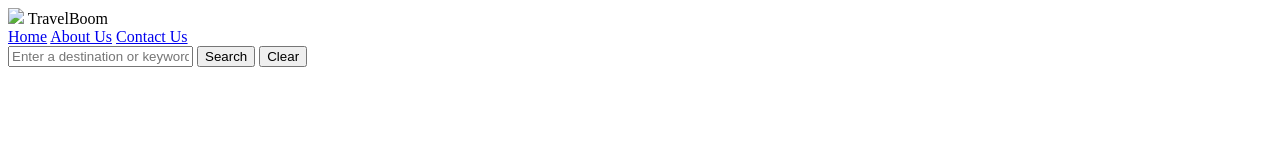
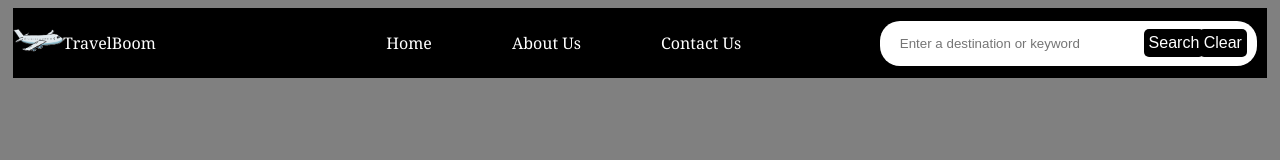
Before and after one commit to olanrewajufarooq/travelRecommendation, a plain HTML site: page index.html in a window 1280 px wide. Drawn offline with Linux system fonts and the light colour scheme.

Commit message:
[EDIT]: Saving work

```diff
--- a/assets/css/styles.css
+++ b/assets/css/styles.css
@@ -0,0 +1,98 @@
+body {
+    background-color: grey;
+    color: blue;
+    font-size: medium;
+    font-family: Georgia, 'Times New Roman', Times, serif;
+}
+
+a {
+    text-decoration: inherit;
+    color: inherit;
+}
+
+/* NAVIGATION BAR */
+
+#nav-container {
+    background-color: black;
+    color: white;
+
+    display: flex;
+    justify-content: space-between;
+    align-items: center;
+
+    height: 70px;
+
+    margin: 5px;
+}
+
+/* Sizing Main Header Containers */
+#nav-header {
+    width: 20%;
+
+    display: flex;
+    justify-content: left;
+    align-items: center;
+}
+
+#nav-nav {
+    width: 50%;
+}
+
+#nav-search {
+    width: 30%;
+
+    display: flex;
+    justify-content: space-around;
+    align-items: center;
+
+    border-radius: 20px;
+    padding: 0px 0px;
+    background-color: white;
+    color: black;
+
+    margin: 5px 10px;
+    padding: 5px 5px;
+}
+
+/* Styling Navigation */
+#nav-anchors {
+    display: flex;
+    justify-content: center;
+}
+
+.nav-a{
+    padding: 5px 40px;
+    text-align: center;
+}
+
+/* Search Span */
+
+#search-space {
+    width: 70%;
+    text-align: left;
+    padding: auto 5px;
+    margin: auto 5px;
+    border: none;
+}
+
+.search-button-span {
+    width: 15%;
+}
+
+/* Search Contents */
+.search-button {
+    border: none;
+    border-radius: 5px;
+    padding: 5px 5px ;
+    margin: 0px;
+    font-size: medium;
+    background-color: black;
+    color: white;
+}
+
+#searchbarInput{
+    width: 100%;
+    border: none;
+    margin: 5px;
+    padding: 5px;
+}
--- a/index.html
+++ b/index.html
@@ -2,28 +2,28 @@
 <html>
 <head>
     <title>Travel Recommendation</title>
-    <link rel="stylesheet" href="assets/css/styles.css">
+    <link rel="stylesheet" href="./assets/css/styles.css">
 </head>
 <body>
-    <div id="navbar">
-        <header>
-            <img src="assets/images/planelo.png">
+    <div id="nav-container">
+        <header id="nav-header">
+            <span> <img src="./assets/images/planelogo.png" width="50" height="30"> </span>
             <span>TravelBoom</span>
         </header>
-        <nav>
-            <div id="nav-elements">
-                <a href="#">Home</a>
-                <a href="#">About Us</a>
-                <a href="#">Contact Us</a>
+        <nav id="nav-nav">
+            <div id="nav-anchors">
+                <span class="nav-a"> <a href="#">Home</a> </span>
+                <span class="nav-a"> <a href="#">About Us</a> </span>
+                <span class="nav-a"> <a href="#">Contact Us</a> </span>
             </div>
         </nav>
-        <div id="searchbar">
-            <input id="searchbarInput" placeholder="Enter a destination or keyword">
-            <button id="searchbarSearchButton">Search</button>
-            <button id="searchbarClearButton">Clear</button>
+        <div id="nav-search">
+            <span id="search-space"> <input id="searchbarInput" placeholder="Enter a destination or keyword"> </span>
+            <span class="search-button-span"> <button id="searchbarSearchButton" class="search-button">Search</button> </span>
+            <span class="search-button-span"> <button id="searchbarClearButton" class="search-button" >Clear</button> </span>
         </div>
     </div>
 
-    <srcipt src="assets/js/main_script.js"></script>
+    <srcipt src="./assets/js/main_script.js"></script>
 </body>
 </html>
```
